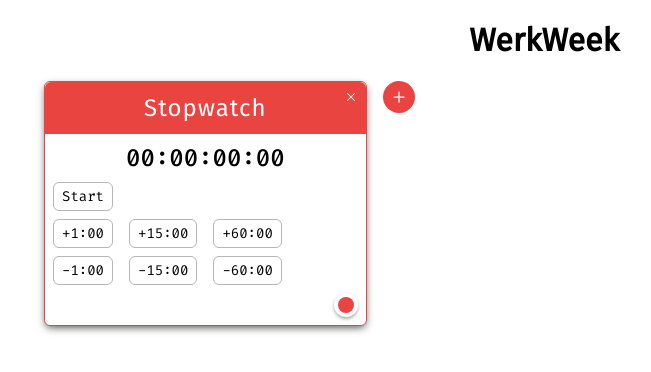
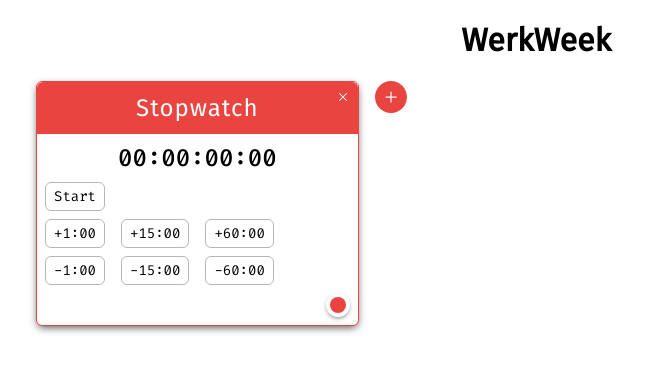
Before and after one commit to nspenner/werkweek, a React (Create React App) app: page / in a window 1280 px wide. Shown: the top 372 px of the page, without its empty margins (104-755 px from the left). Built offline with nearby package versions, Linux system fonts and the light colour scheme.

Commit message:
Fix collapsed margin

```diff
--- a/src/Root.css
+++ b/src/Root.css
@@ -5,12 +5,11 @@
 html {
   height: 100%;
   width: 100%;
+  background-color: var(--background);
 }
 
 body {
-  height: 100%;
-  width: 100%;
-  background-color: var(--background);
+  margin: 0;
 }
 
 @media (prefers-color-scheme: dark) {
```
